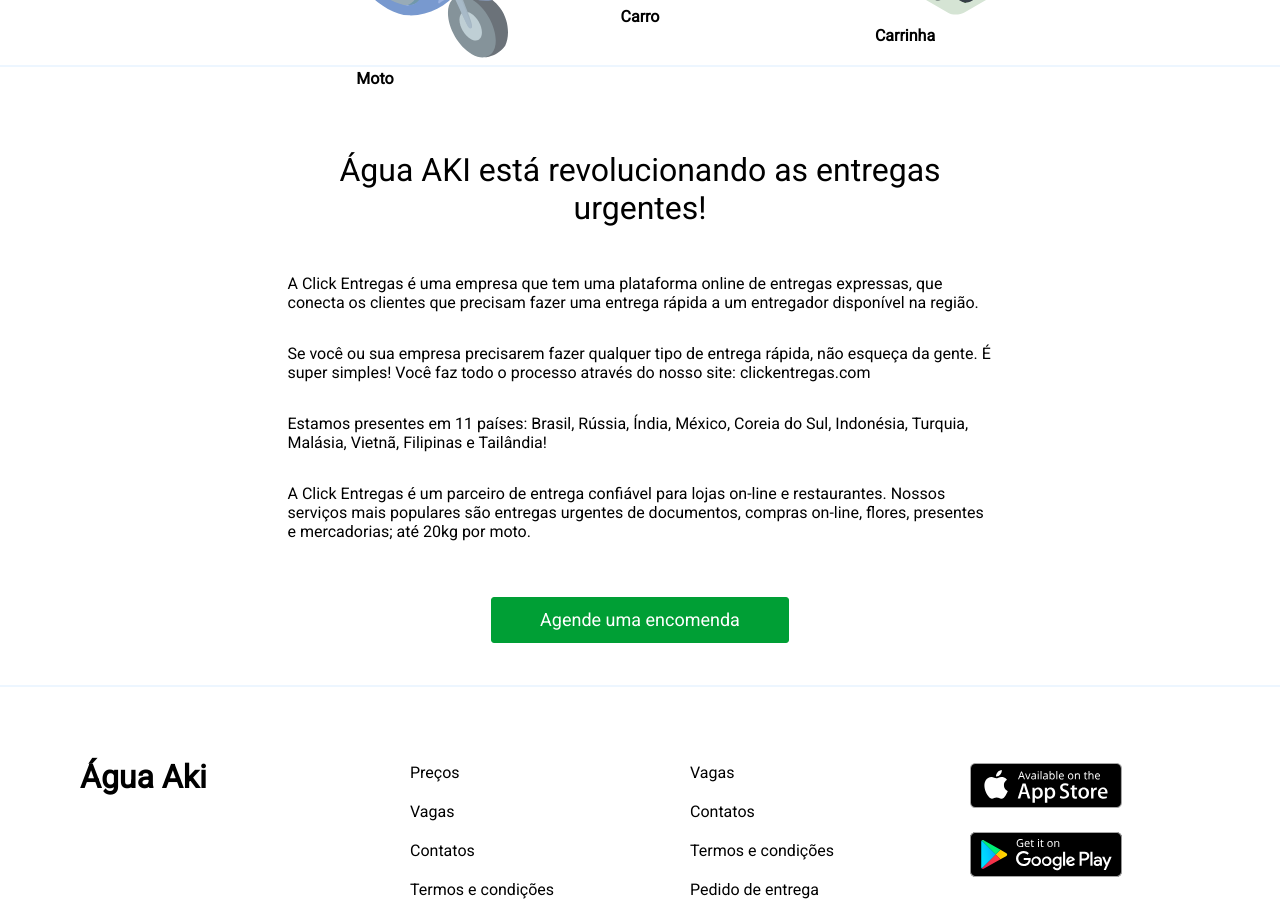
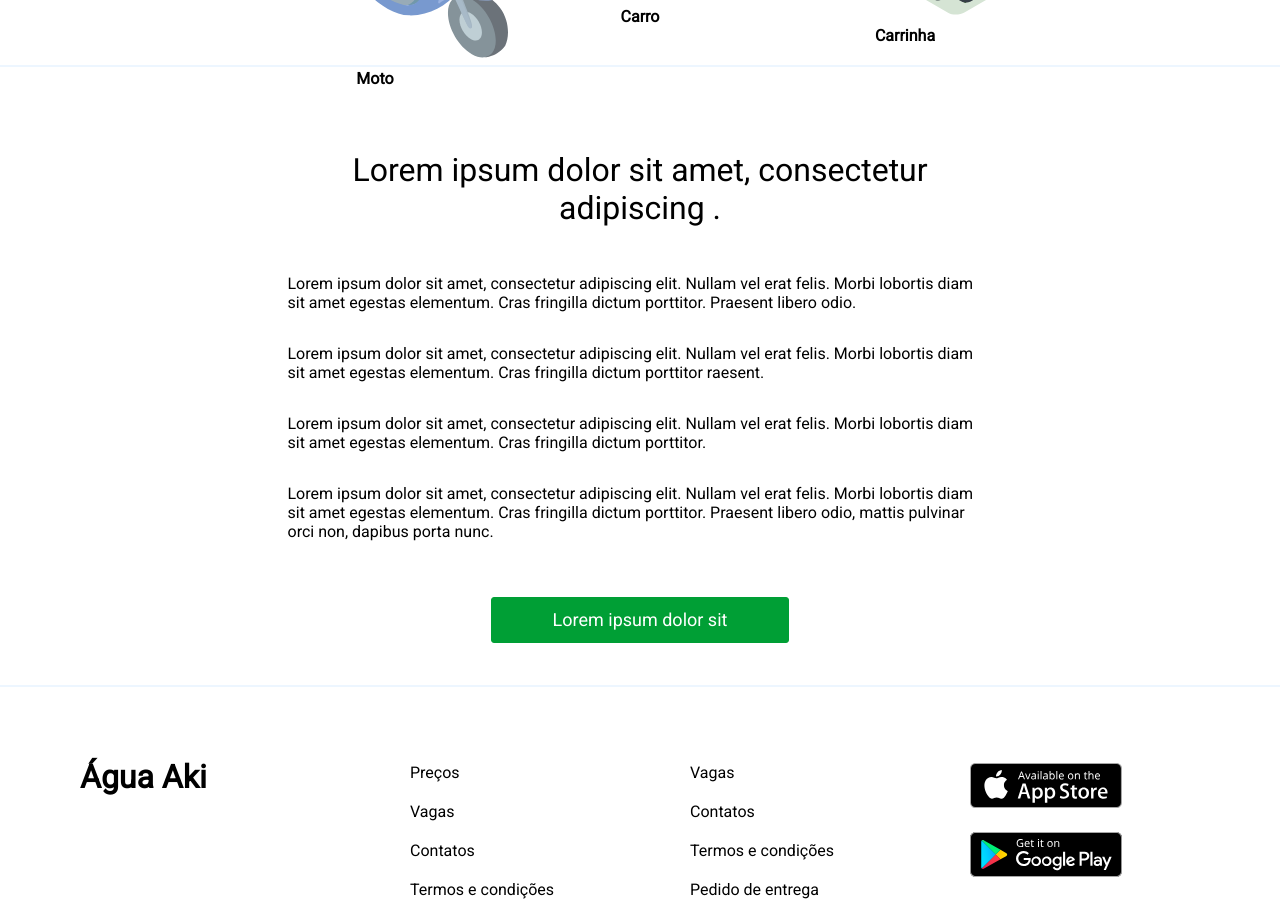
Before and after one commit to codepro-ao/ui-deliveries-website, a React (Create React App) app: page / in a window 1280 px wide. Shown: the part 2140-3060 px from the top of the page. Built offline with nearby package versions, Linux system fonts and the light colour scheme.

Commit message:
Adicionado  loren ipsum

```diff
--- a/src/components/Home/Describle.js
+++ b/src/components/Home/Describle.js
@@ -4,20 +4,20 @@ function Describle(){
     return(
         <main className="describle">
             <div className="describle-container">
-                <h1>Água AKI está revolucionando as entregas urgentes!</h1>
+                <h1>Lorem ipsum dolor sit amet, consectetur adipiscing .</h1>
                 <p>
-                    A Click Entregas é uma empresa que tem uma plataforma online de entregas expressas, que conecta os clientes que precisam fazer uma entrega rápida a um entregador disponível na região.
+                    Lorem ipsum dolor sit amet, consectetur adipiscing elit. Nullam vel erat felis. Morbi lobortis diam sit amet egestas elementum. Cras fringilla dictum porttitor. Praesent libero odio.
                 </p>
                 <p>
-                    Se você ou sua empresa precisarem fazer qualquer tipo de entrega rápida, não esqueça da gente. É super simples! Você faz todo o processo através do nosso site: clickentregas.com
+                    Lorem ipsum dolor sit amet, consectetur adipiscing elit. Nullam vel erat felis. Morbi lobortis diam sit amet egestas elementum. Cras fringilla dictum porttitor raesent.
                 </p>
                 <p>
-                    Estamos presentes em 11 países: Brasil, Rússia, Índia, México, Coreia do Sul, Indonésia, Turquia, Malásia, Vietnã, Filipinas e Tailândia!
+                    Lorem ipsum dolor sit amet, consectetur adipiscing elit. Nullam vel erat felis. Morbi lobortis diam sit amet egestas elementum. Cras fringilla dictum porttitor.
                 </p>
                 <p>
-                    A Click Entregas é um parceiro de entrega confiável para lojas on-line e restaurantes. Nossos serviços mais populares são entregas urgentes de documentos, compras on-line, flores, presentes e mercadorias; até 20kg por moto.
+                    Lorem ipsum dolor sit amet, consectetur adipiscing elit. Nullam vel erat felis. Morbi lobortis diam sit amet egestas elementum. Cras fringilla dictum porttitor. Praesent libero odio, mattis pulvinar orci non, dapibus porta nunc.
                 </p>
-                <button>Agende uma encomenda</button>
+                <button>Lorem ipsum dolor sit</button>
             </div>
         </main>
     )
```
